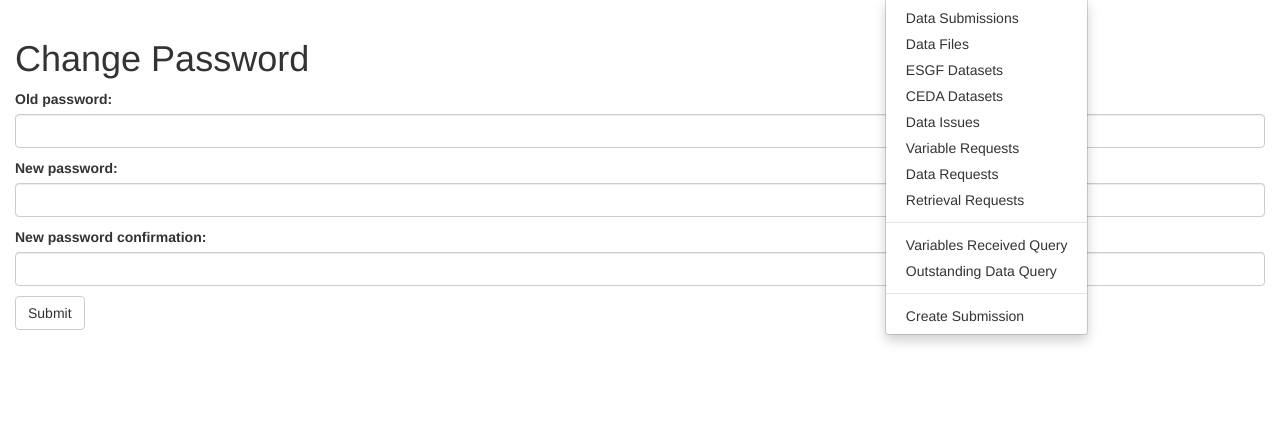
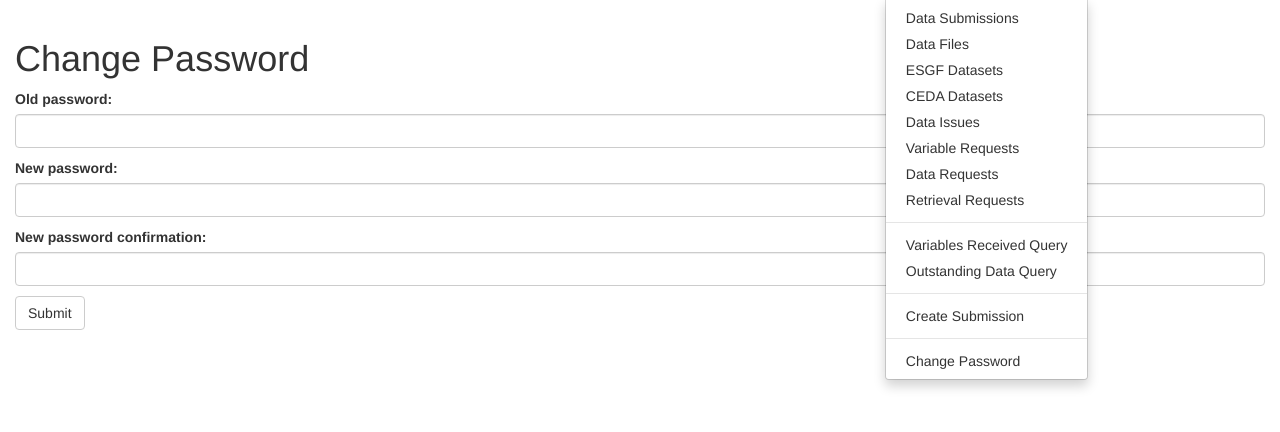
Before and after one commit to jonseddon/primavera-dmt, a Django app: page /password_change/ in a window 1280 px wide, after a click on "Views". Shown: the part 51-483 px from the top of the page. Run offline with Django 3.2, Linux system fonts and the light colour scheme; the visitor is signed in with stand-in values (Sample User, id 1); parts of the project's set-up code (start-up, migrations or seed data) failed here and were passed over; some libraries are stand-ins or nearby versions.

Commit message:
password change complete

```diff
--- a/pdata_app/templates/pdata_app/base.html
+++ b/pdata_app/templates/pdata_app/base.html
@@ -63,6 +63,10 @@
                     <li><a href="{% url 'outstanding_data' %}">Outstanding Data Query</a></li>
                     <li role="separator" class="divider"></li>
                     <li><a href="{% url 'create_submission' %}">Create Submission</a></li>
+                    <li role="separator" class="divider"></li>
+                    {% if user.is_authenticated %}
+                    <li><a href="{% url 'password_change' %}">Change Password</a></li>
+                    {% endif %}
                   </ul>
                 </li>
               </ul>
--- a/pdata_app/templates/pdata_app/home.html
+++ b/pdata_app/templates/pdata_app/home.html
@@ -30,7 +30,7 @@
             <li><a href="{% url 'outstanding_data' %}">Outstanding Data Query</a></li>
         </ul>
 
-        <p>The following data submissions and requests are also available:</p>
+        <p>The following data submission form is also available:</p>
 
 
         <ul>
--- a/pdata_app/views.py
+++ b/pdata_app/views.py
@@ -137,6 +137,7 @@ def view_logout(request):
     return redirect('home')
 
 
+@login_required(login_url='/login/')
 def view_change_password(request):
     if request.method == 'POST':
         form = PasswordChangeBootstrapForm(request.user, request.POST)
--- a/pdata_site/urls.py
+++ b/pdata_site/urls.py
@@ -16,7 +16,7 @@ urlpatterns = [
     url(r'^logout/$', pdata_app.views.view_logout, name='logout'),
 
     url(r'^password_change/$', pdata_app.views.view_change_password,
-        name='change_password'),
+        name='password_change'),
 
     url(r'^password_change/done/$',
         pdata_app.views.view_change_password_success,
```
